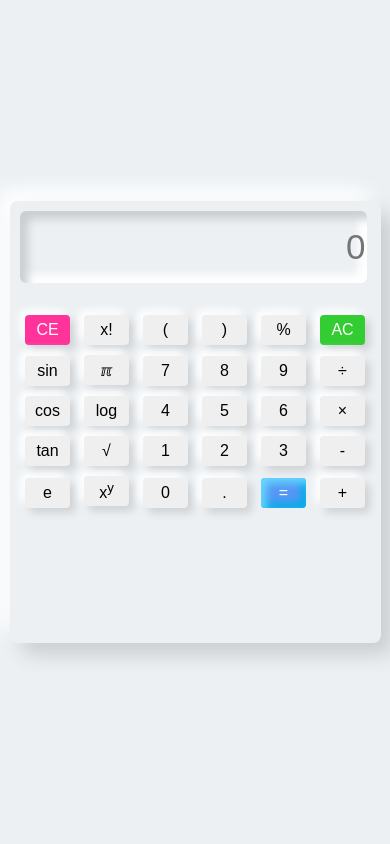
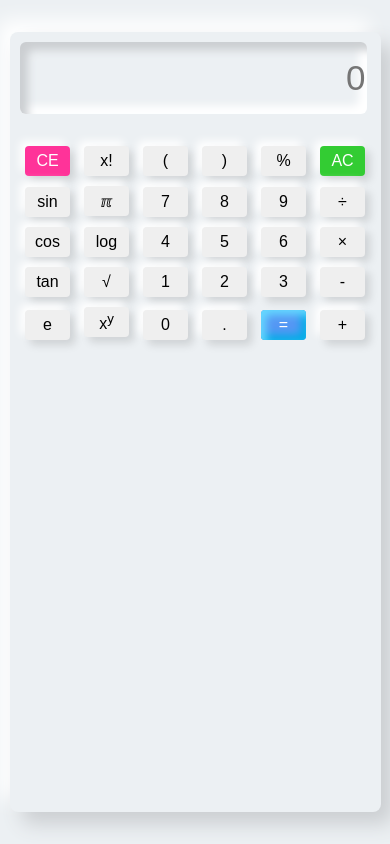
Before and after one commit to marioIDN/project-calculator, a plain HTML site: page index.html in a window 390 px wide. Drawn offline with Linux system fonts and the light colour scheme.

Commit message:
update responsive pada file css #3

```diff
--- a/style.css
+++ b/style.css
@@ -110,7 +110,7 @@ body {
 @media screen and (max-width: 640px) {
     .frame {
         width: 80%;
-        height: 50vh;
+        height: 90vh;
     }
     .tombol .baris button {
         width: 60px;
@@ -120,7 +120,7 @@ body {
 @media screen and (max-width: 540px) {
     .frame {
         width: 90%;
-        height: 50vh;
+        height: 90vh;
     }
     .tombol .baris button {
         width: 45px;
```
